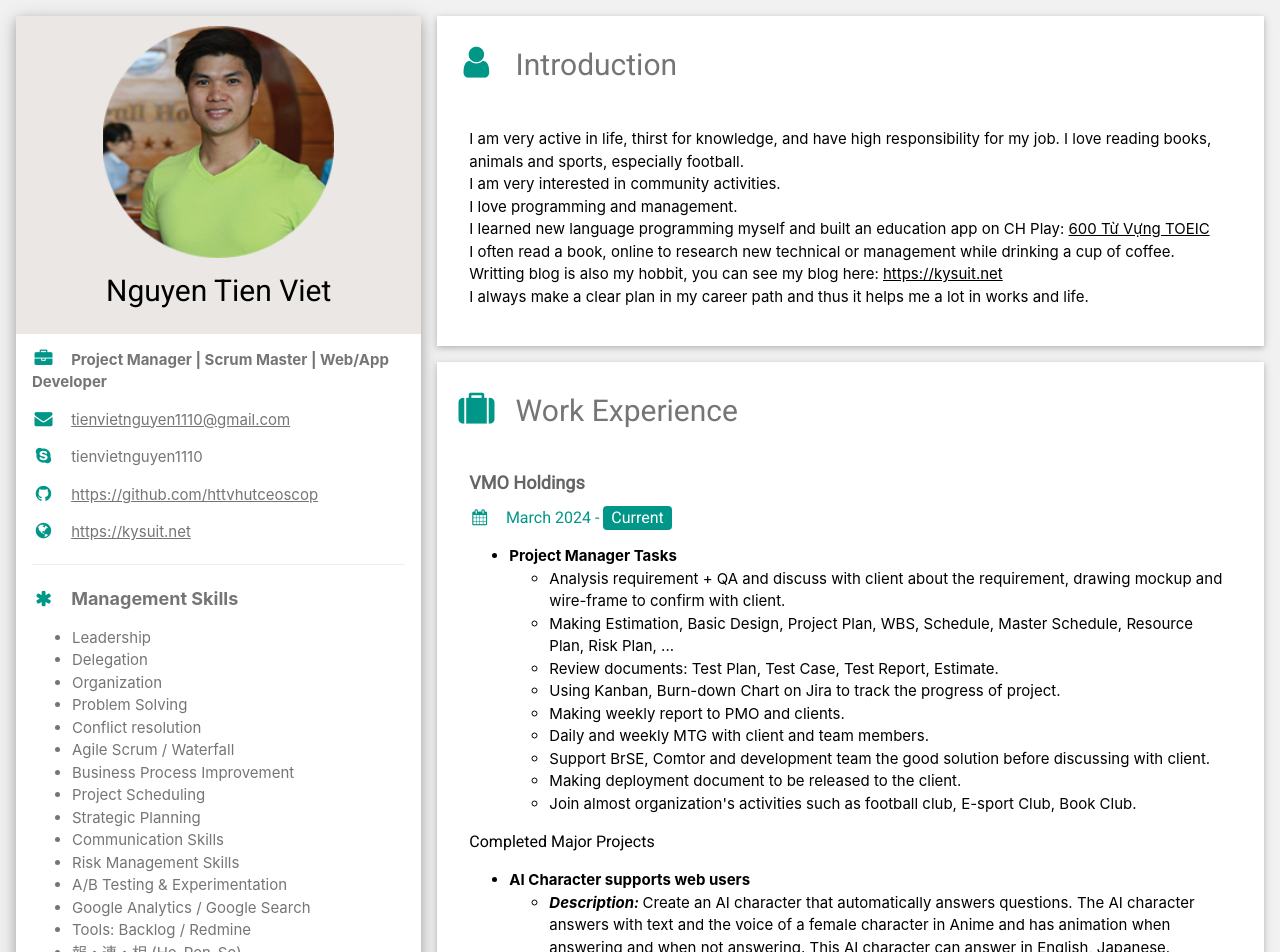
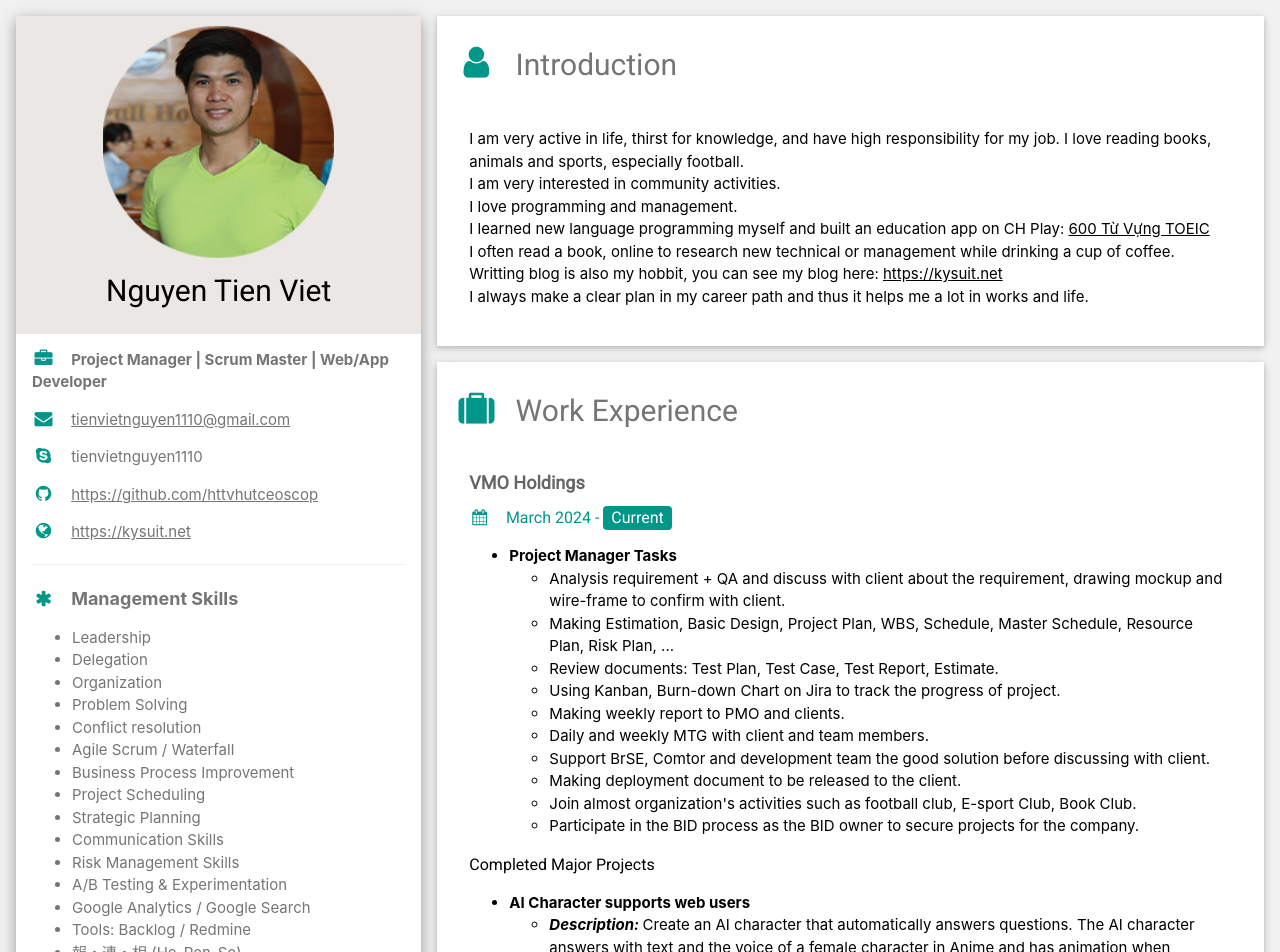
Before and after one commit to httvhutceoscop/VNT-Resume, a React (Create React App) app: page / in a window 1280 px wide. Shown: the top 952 px of the page. Built offline with nearby package versions, Linux system fonts and the light colour scheme.

Commit message:
update minor

```diff
--- a/src/components/companies/VMO.js
+++ b/src/components/companies/VMO.js
@@ -23,6 +23,8 @@ class VMO extends Component {
                             <li>Support BrSE, Comtor and development team the good solution before discussing with client.</li>
                             <li>Making deployment document to be released to the client.</li>
                             <li>Join almost organization's activities such as football club, E-sport Club, Book Club.</li>
+                            <li>Participate in the BID process as the BID owner to secure projects for the company.
+                            </li>
                         </ul>
                     </li>
                 </ul>
```
Also changed, not shown: 2 other files (tests, documents, lock files or other folders).
